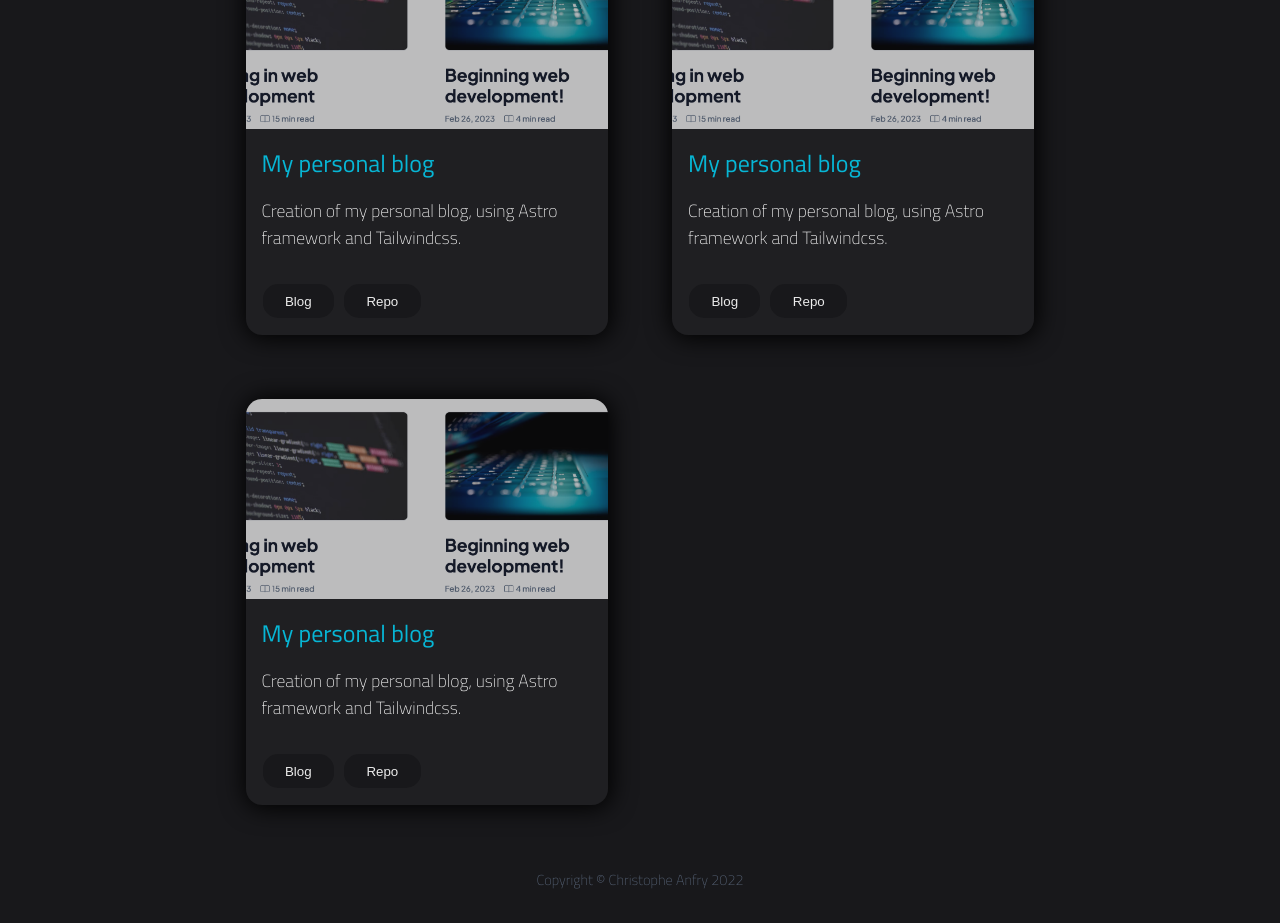
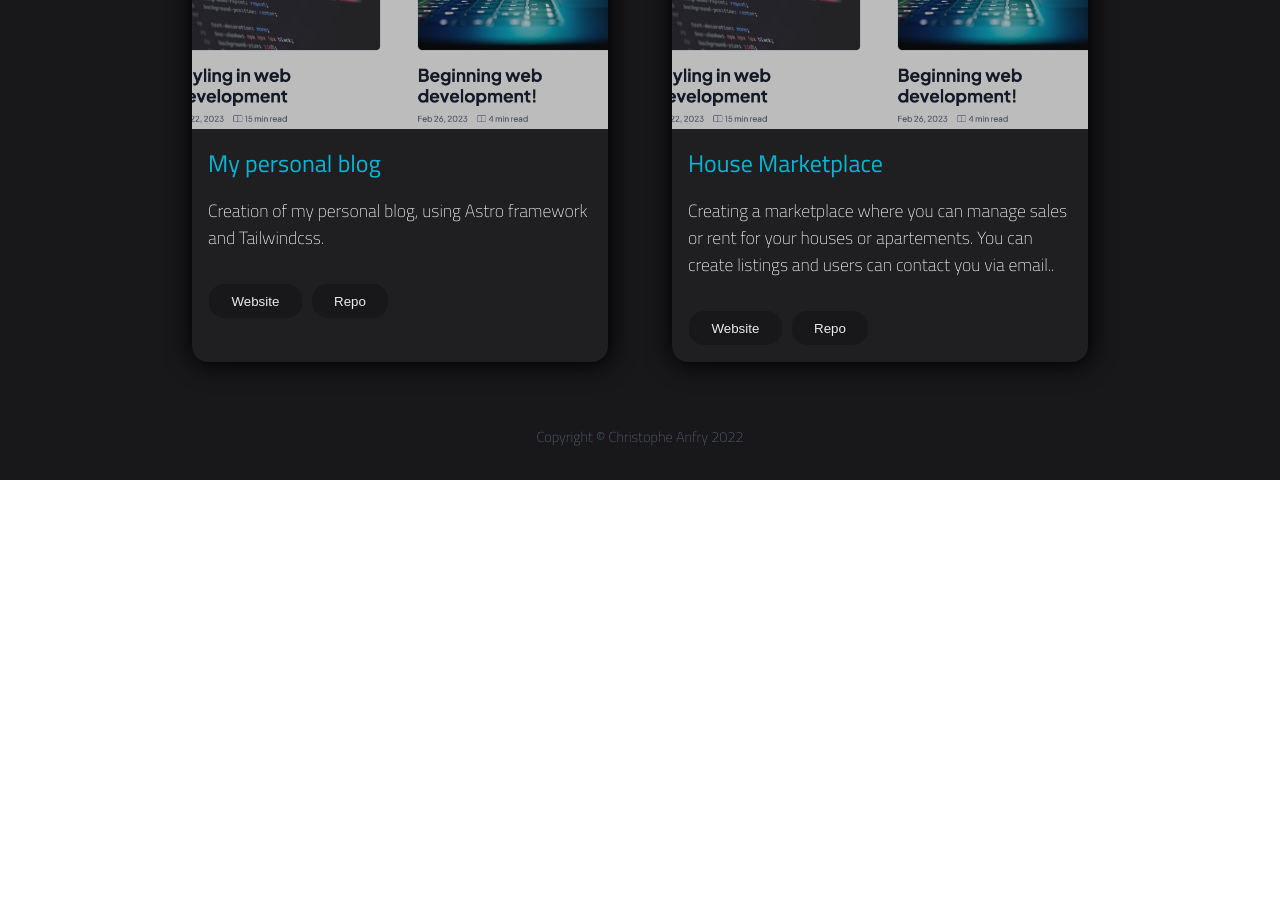
Before and after one commit to Canfry/website, a Next.js app: page /work in a window 1280 px wide. Shown: the part 340-1263 px from the top of the page. After the commit the page ends 820 px from the top, so only its background shows below. Built offline with nearby package versions, Linux system fonts and the light colour scheme.

Commit message:
refactoring work page

```diff
--- /dev/null
+++ b/components/Card.jsx
@@ -0,0 +1,34 @@
+import Link from 'next/link';
+import styles from '../styles/Card.module.css';
+
+export default function Card({ project }) {
+  return (
+    <div className={styles.card}>
+      <div className={styles.coverImg}></div>
+      <div className={styles.cardDescription}>
+        <h1 className={styles.descriptionHeader}>{project.header}</h1>
+        <p>{project.description}</p>
+      </div>
+      <div className={styles.tagLinks}>
+        <div className={styles.externalLinks}>
+          <Link
+            href={project.website}
+            target='_blank'
+            rel='noreferrer'
+            className={styles.blog}
+          >
+            <button>Website</button>
+          </Link>
+          <Link
+            href={project.repo}
+            target='_blank'
+            rel='noreferrer'
+            className={styles.repo}
+          >
+            <button>Repo</button>
+          </Link>
+        </div>
+      </div>
+    </div>
+  );
+}
--- a/pages/work.jsx
+++ b/pages/work.jsx
@@ -1,6 +1,8 @@
 import Head from 'next/head';
 import styles from '../styles/Work.module.css';
-import Link from 'next/link';
+import Card from '../components/Card';
+
+import { projects } from '../projects';
 
 export default function work() {
   return (
@@ -15,96 +17,9 @@ export default function work() {
           <h1>MY WORK</h1>
         </div>
         <div className={styles.cardContainer}>
-          <div className={styles.card}>
-            <div className={styles.coverImg}></div>
-            <div className={styles.cardDescription}>
-              <h1 className={styles.descriptionHeader}>My personal blog</h1>
-              <p>
-                Creation of my personal blog, using Astro framework and
-                Tailwindcss.
-              </p>
-            </div>
-            <div className={styles.tagLinks}>
-              <div className={styles.externalLinks}>
-                <Link
-                  href='https://fryblog.netlify.app'
-                  target='_blank'
-                  rel='noreferrer'
-                  className={styles.blog}
-                >
-                  <button>Blog</button>
-                </Link>
-                <Link
-                  href='https://github.com/Canfry/blog'
-                  target='_blank'
-                  rel='noreferrer'
-                  className={styles.repo}
-                >
-                  <button>Repo</button>
-                </Link>
-              </div>
-            </div>
-          </div>
-          <div className={styles.card}>
-            <div className={styles.coverImg}></div>
-            <div className={styles.cardDescription}>
-              <h1 className={styles.descriptionHeader}>My personal blog</h1>
-              <p>
-                Creation of my personal blog, using Astro framework and
-                Tailwindcss.
-              </p>
-            </div>
-            <div className={styles.tagLinks}>
-              <div className={styles.externalLinks}>
-                <Link
-                  href='https://fryblog.netlify.app'
-                  target='_blank'
-                  rel='noreferrer'
-                  className={styles.blog}
-                >
-                  <button>Blog</button>
-                </Link>
-                <Link
-                  href='https://github.com/Canfry/blog'
-                  target='_blank'
-                  rel='noreferrer'
-                  className={styles.repo}
-                >
-                  <button>Repo</button>
-                </Link>
-              </div>
-            </div>
-          </div>
-          <div className={styles.card}>
-            <div className={styles.coverImg}></div>
-            <div className={styles.cardDescription}>
-              <h1 className={styles.descriptionHeader}>My personal blog</h1>
-              <p>
-                Creation of my personal blog, using Astro framework and
-                Tailwindcss.
-              </p>
-            </div>
-            <div className={styles.tagLinks}>
-              <div className={styles.externalLinks}>
-                <Link
-                  href='https://fryblog.netlify.app'
-                  target='_blank'
-                  rel='noreferrer'
-                  className={styles.blog}
-                >
-                  <button>Blog</button>
-                </Link>
-                <Link
-                  href='https://github.com/Canfry/blog'
-                  target='_blank'
-                  rel='noreferrer'
-                  className={styles.repo}
-                >
-                  <button>Repo</button>
-                </Link>
-              </div>
-            </div>
-          </div>
+          {projects.map((project) => (
+            <Card key={project.id} project={project} />
+          ))}
         </div>
       </main>
     </>
--- /dev/null
+++ b/projects.js
@@ -0,0 +1,23 @@
+import blogImg from './public/fryblog.png';
+import marketplaceImg from './public/house-marketplace.png';
+
+export const projects = [
+  {
+    id: 1,
+    header: 'My personal blog',
+    description:
+      'Creation of my personal blog, using Astro framework and Tailwindcss.',
+    repo: 'https://github.com/Canfry/blog',
+    website: 'https://fryblog.netlify.app',
+    image: blogImg,
+  },
+  {
+    id: 2,
+    header: 'House Marketplace',
+    description:
+      'Creating a marketplace where you can manage sales or rent for your houses or apartements. You can create listings and users can contact you via email..',
+    repo: 'https://github.com/Canfry/house_marketplace',
+    website: 'https://house-marketplace-c6rw4cgq3-canfry.vercel.app/',
+    image: marketplaceImg,
+  },
+];
--- /dev/null
+++ b/styles/Card.module.css
@@ -0,0 +1,110 @@
+.card {
+  background-color: rgba(255, 255, 255, 0.03);
+  /* border: 1px solid var(--text-secondary-color); */
+  width: 100%;
+  border-radius: 1rem;
+  box-shadow: 1px 1px 25px 2px black;
+}
+
+.coverImg:nth-child(1) {
+  opacity: 0.7;
+  background-image: url('../public/fryblog.png');
+  background-position: center;
+  background-size: cover;
+  background-repeat: no-repeat;
+  height: 200px;
+  border-radius: 1rem 1rem 0 0;
+  /* filter: blur(2px); */
+  position: relative;
+}
+
+.coverImg:nth-child(2) {
+  opacity: 0.7;
+  background-image: url('../public/house-marketplace.png');
+  background-position: center;
+  background-size: cover;
+  background-repeat: no-repeat;
+  height: 200px;
+  border-radius: 1rem 1rem 0 0;
+  /* filter: blur(2px); */
+  position: relative;
+}
+
+.cardDescription {
+  padding: 1rem;
+}
+
+.descriptionHeader {
+  color: var(--text-secondary-color);
+  font-weight: 400;
+  margin-bottom: 1rem;
+}
+
+.cardDescription p {
+  font-weight: 200;
+  color: white;
+  font-size: 1.1rem;
+}
+
+.tagLinks {
+  padding: 1rem;
+  display: flex;
+  align-items: center;
+  justify-content: space-between;
+}
+
+.tagLinks button {
+  padding: 0.5rem 0.5rem;
+  border-radius: 1rem;
+  color: rgb(235, 235, 235);
+}
+
+.externalLinks {
+  display: flex;
+  align-items: center;
+  gap: 0.5rem;
+  color: rgb(235, 235, 235);
+  font-weight: 100;
+}
+
+.externalLinks button {
+  padding: 0.6rem 1.4rem;
+  cursor: pointer;
+}
+
+.externalLinks button:nth-child(1) {
+  background-color: var(--bg-color);
+  border: 1px solid rgba(255, 255, 255, 0.03);
+}
+
+.externalLinks button:nth-child(2) {
+  background-color: var(--bg-color);
+  border: 1px solid var(--text-secondary-color);
+  color: white;
+}
+
+.externalLinks button:nth-child(2):hover {
+  border: 1px solid black;
+  background-color: black;
+}
+
+.externalLinks button:nth-child(1):hover {
+  border: 1px solid black;
+  background-color: black;
+}
+
+@media (max-width: 900px) {
+  .workContainer {
+    width: 90%;
+  }
+}
+
+@media (max-width: 700px) {
+  .cardContainer {
+    grid-template-columns: 1fr;
+  }
+
+  .workContainer {
+    width: 70%;
+  }
+}
--- a/styles/Work.module.css
+++ b/styles/Work.module.css
@@ -21,102 +21,3 @@
   width: 100%;
   margin: 0 auto;
 }
-
-.card {
-  background-color: rgba(255, 255, 255, 0.03);
-  /* border: 1px solid var(--text-secondary-color); */
-  width: 100%;
-  border-radius: 1rem;
-  box-shadow: 1px 1px 25px 2px black;
-}
-
-.coverImg {
-  opacity: 0.7;
-  background-image: url('../public/fryblog.png');
-  background-position: center;
-  background-size: cover;
-  background-repeat: no-repeat;
-  height: 200px;
-  border-radius: 1rem 1rem 0 0;
-  /* filter: blur(2px); */
-  position: relative;
-}
-
-.cardDescription {
-  padding: 1rem;
-}
-
-.descriptionHeader {
-  color: var(--text-secondary-color);
-  font-weight: 400;
-  margin-bottom: 1rem;
-}
-
-.cardDescription p {
-  font-weight: 200;
-  color: white;
-  font-size: 1.1rem;
-}
-
-.tagLinks {
-  padding: 1rem;
-  display: flex;
-  align-items: center;
-  justify-content: space-between;
-}
-
-.tagLinks button {
-  padding: 0.5rem 0.5rem;
-  border-radius: 1rem;
-  color: rgb(235, 235, 235);
-}
-
-.externalLinks {
-  display: flex;
-  align-items: center;
-  gap: 0.5rem;
-  color: rgb(235, 235, 235);
-  font-weight: 100;
-}
-
-.externalLinks button {
-  padding: 0.6rem 1.4rem;
-  cursor: pointer;
-}
-
-.externalLinks button:nth-child(1) {
-  background-color: var(--bg-color);
-  border: 1px solid rgba(255, 255, 255, 0.03);
-}
-
-.externalLinks button:nth-child(2) {
-  background-color: var(--bg-color);
-  border: 1px solid var(--text-secondary-color);
-  color: white;
-}
-
-.externalLinks button:nth-child(2):hover {
-  border: 1px solid black;
-  background-color: black;
-}
-
-.externalLinks button:nth-child(1):hover {
-  border: 1px solid black;
-  background-color: black;
-}
-
-@media (max-width: 900px) {
-  .workContainer {
-    width: 90%;
-  }
-}
-
-@media (max-width: 700px) {
-  .cardContainer {
-    grid-template-columns: 1fr;
-  }
-
-  .workContainer {
-    width: 70%;
-  }
-}
```
Also changed, not shown: 1 other file (tests, documents, lock files or other folders).
